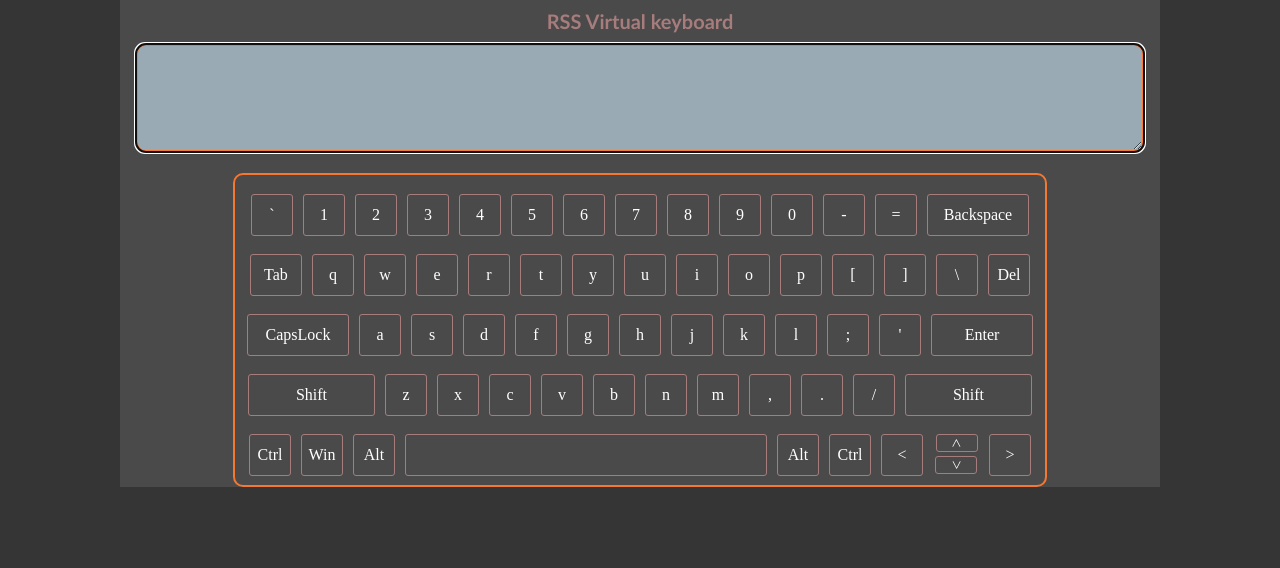
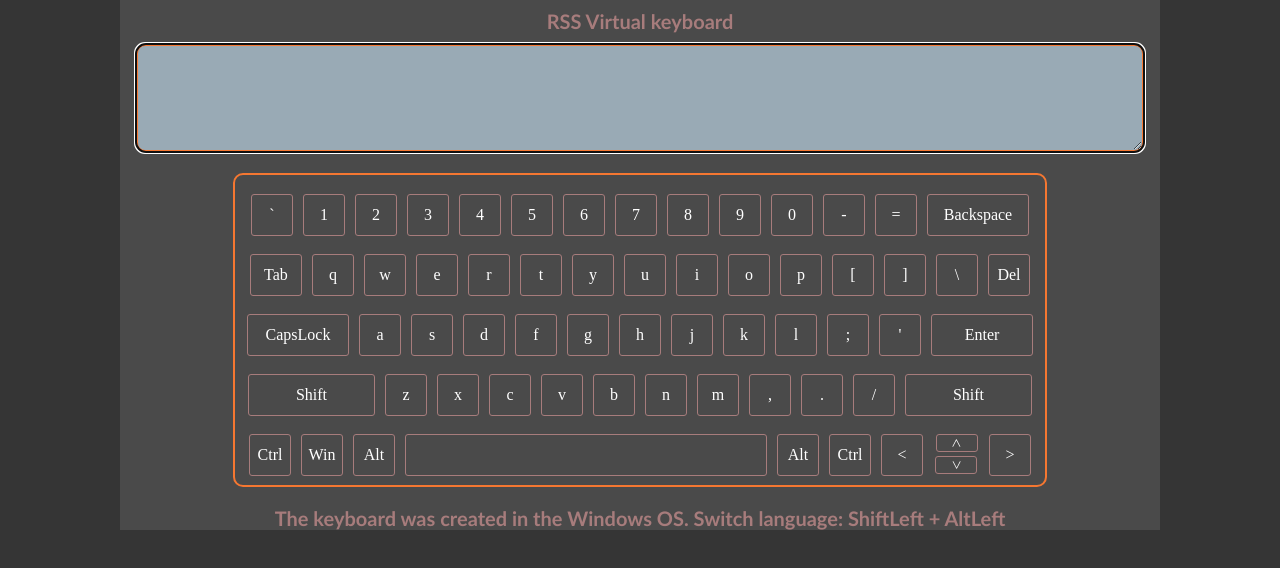
Before and after one commit to kukuruku62/virtual-keyboard, a website with bundled scripts: page src/index.html in a window 1280 px wide. Built offline with nearby package versions, Linux system fonts and the light colour scheme.

Commit message:
feat: add description

```diff
--- a/src/index.js
+++ b/src/index.js
@@ -45,6 +45,9 @@ const createWorkArea = function createWindow() {
   const keyboardArea = createComponent('div', 'keyboard');
   mainDiv.append(keyboardArea);
   createButtons(keyboardArea);
+  const descriptionText = createComponent('p', 'description');
+  descriptionText.innerText = 'The keyboard was created in the Windows OS. Switch language: ShiftLeft + AltLeft';
+  mainDiv.append(descriptionText);
 };
 
 createWorkArea();
@@ -224,5 +227,3 @@ const removeActiveClassButton = function delActiveClass(event) {
 
 document.addEventListener('keydown', addActiveClassButton);
 document.addEventListener('keyup', removeActiveClassButton);
-
-alert('Работа не готова, прошу проверить через пару дней:) Спасибо за понимание:)');
--- a/src/style/_style.scss
+++ b/src/style/_style.scss
@@ -17,6 +17,13 @@ body {
   font-weight: 700;
   text-align: center;
   margin: 0 auto 10px;
+}
+
+.description {
+  font-family: 'Trebuchet MS', 'Lucida Sans Unicode', 'Lucida Grande', 'Lucida Sans', Arial, sans-serif;
+  font-size: 20px;
+  font-weight: 700;
+  text-align: center;
 }
 
 .text-area {
```
